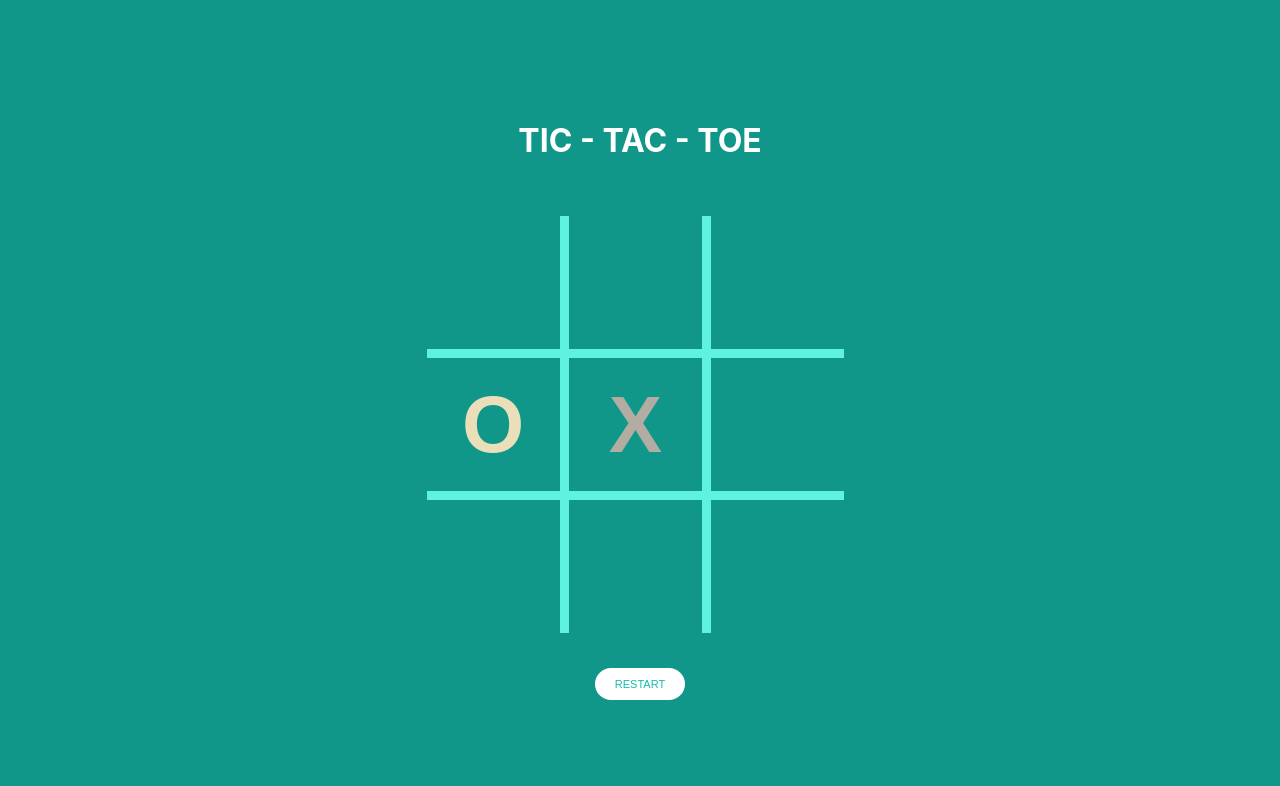
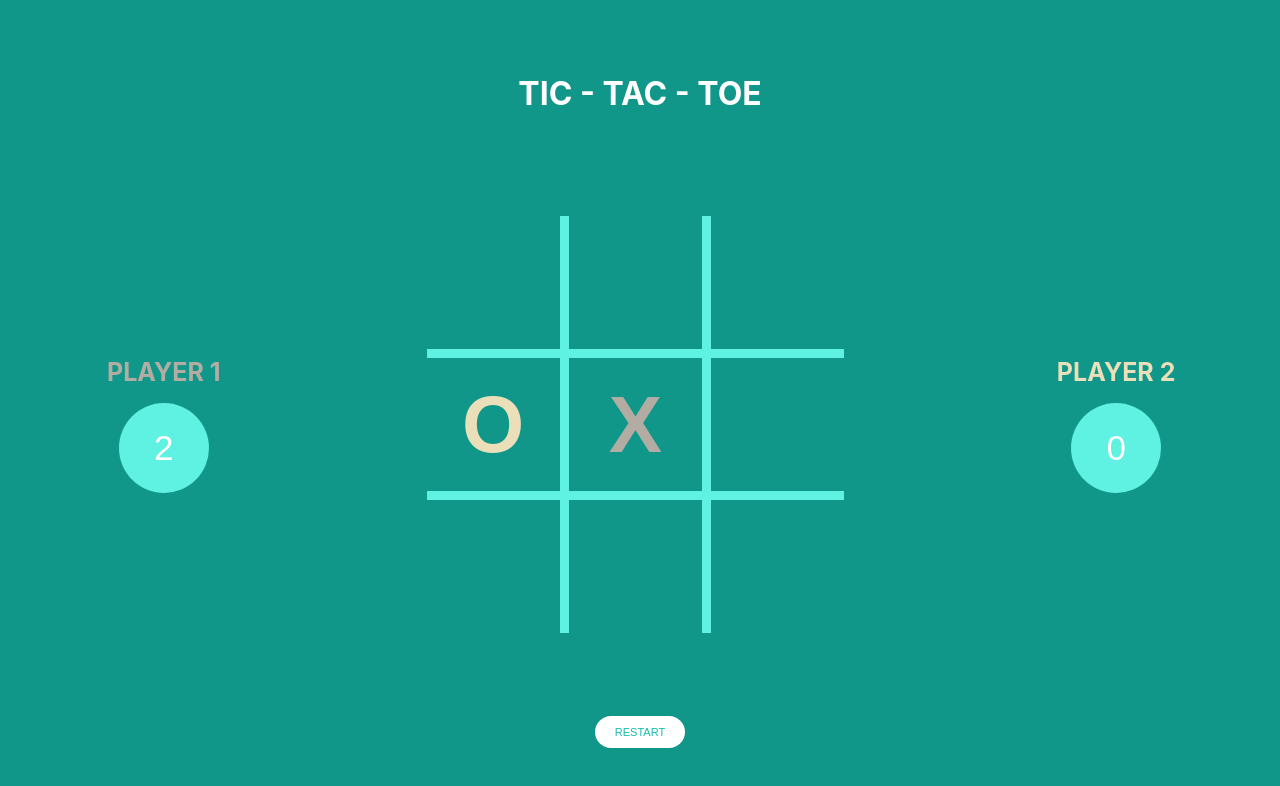
Before and after one commit to sunilswizy/tic-tac-toe, a React (Create React App) app: page / in a window 1280 px wide. Shown: the top 786 px of the page. Built offline with nearby package versions, Linux system fonts and the light colour scheme.

Commit message:
player score ui added

```diff
--- a/src/App.css
+++ b/src/App.css
@@ -1,5 +1,9 @@
 .board {
-
+    width: 100%;
+    display: flex;
+    justify-content: space-around;
+    height: 64vh;
+    align-items: center;
 }
 
 .heading h1{
--- a/src/App.tsx
+++ b/src/App.tsx
@@ -3,17 +3,22 @@ import './App.css';
 import BoxContainer from './components/box-container/box.container.component';
 import { useDispatch } from 'react-redux';
 import { restartGame } from './redux/tic-tac/actions';
+import PlayerScore from './components/player-score/player.score.component';
 
 function App() {
   const dispatch = useDispatch();
 
   return (
     <div className='parent'>
-      <div className='heading'>
-        <h1>TIC - TAC - TOE</h1>
-      </div>
+        <div className='heading'>
+          <h1>TIC - TAC - TOE</h1>
+        </div>
         <div className='board'>
+          <PlayerScore player={1} score={2}/>
+          <div>
             <BoxContainer />
+          </div>
+          <PlayerScore player={2} score={0}/>
         </div>
         <div className='reset-button'>
             <button onClick={() => dispatch(restartGame())}>Restart</button>
--- a/src/components/box-container/box.container.component.tsx
+++ b/src/components/box-container/box.container.component.tsx
@@ -1,4 +1,4 @@
-import React, { useEffect } from "react";
+import React from "react";
 import { useSelector } from "react-redux/es/exports";
 import Box from "../box/box.component";
 import './box.container.styles.css';
@@ -6,11 +6,6 @@ import { RootState } from "../../redux/root-reducer";
 
 const BoxContainer : React.FC = () => {
     const { box, nextMove } = useSelector((state: RootState) => state.tic);
-    console.log(box, nextMove)
-
-    useEffect(() => {
-        console.log(box, nextMove);
-    }, []);
 
     return (
         <div className="box-container">
--- a/src/components/box/box.styles.css
+++ b/src/components/box/box.styles.css
@@ -21,7 +21,7 @@
 }
 
 .O {
-    color: #eadfb9
+    color: #eadfb9;
 }
 
 .bottom {
--- /dev/null
+++ b/src/components/player-score/player.score.component.tsx
@@ -0,0 +1,19 @@
+import './player.score.styles.css';
+
+interface PlayerScoreProps {
+    player: 1 | 2,
+    score: number
+}
+
+const PlayerScore: React.FC<PlayerScoreProps> = ({ player, score }) => {
+    return (
+        <div className='player-score'>
+            <h1 className={`player-name player-${player}`}>PLAYER {player}</h1>
+            <div className='scoreBox'>
+                <span>{score}</span>
+            </div>
+        </div>
+    )
+}
+
+export default PlayerScore;
--- /dev/null
+++ b/src/components/player-score/player.score.styles.css
@@ -0,0 +1,41 @@
+.scoreBox{
+    width: 90px;
+    height: 90px;
+    background-color: rgb(95, 242, 227);
+    display: flex;
+    justify-content: center;
+    align-items: center;
+    border-radius: 100%;
+    transition: 0.3s;
+}
+
+.player-1{
+    color: #b3aca2;
+}
+
+.player-2{
+    color: #eadfb9;
+}
+
+.scoreBox span {
+    font-size: 35px;
+    color: white;
+    font-family: sans-serif;
+}
+
+.scoreBox:hover {
+    background-color: rgba(95, 242, 227, 0.7);
+}
+
+.player-score{
+    width: 130px;
+    display: flex;
+    flex-direction: column;
+    justify-content: center;
+    align-items: center;
+}
+
+.player-name{
+    font-size: 25px;
+    margin-top: 0;
+}
```
